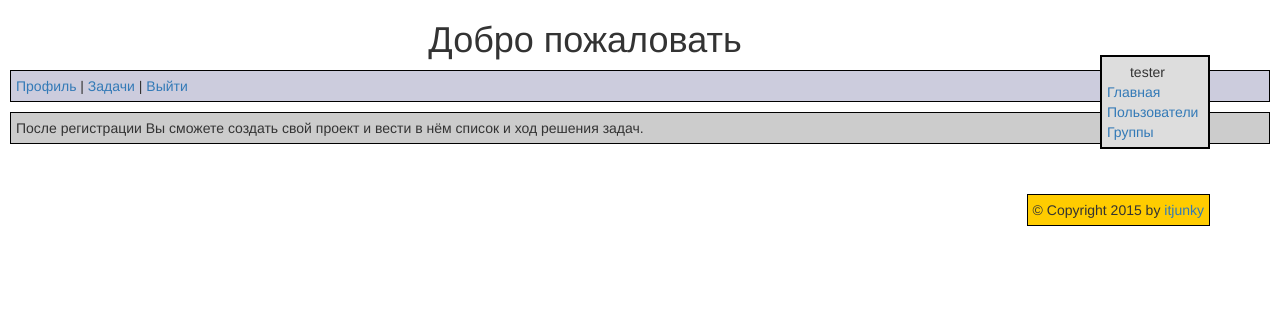
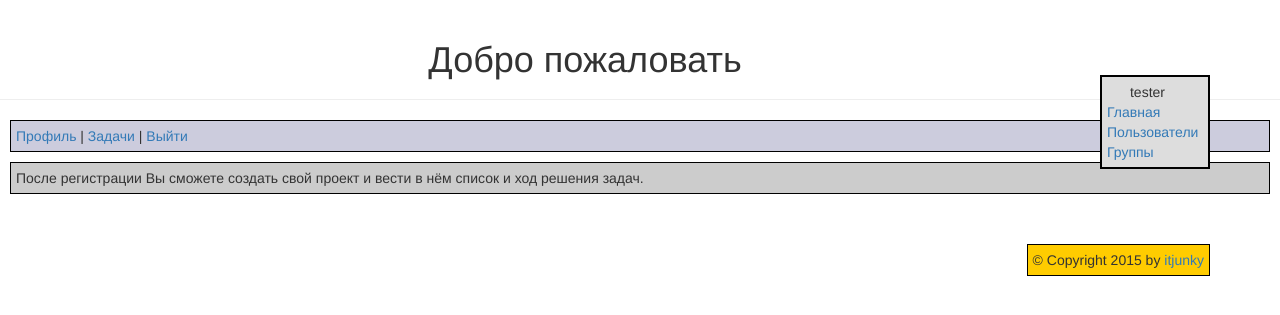
Before and after one commit to itJunky/web-tasker.py, a Flask app: page / in a window 1280 px wide. Shown: the top 315 px of the page. Run offline with Flask 2, Linux system fonts and the light colour scheme; some libraries are stand-ins or nearby versions.

Commit message:
Change tittle ro bootstrap style

```diff
--- a/web_tasker/templates/index.html
+++ b/web_tasker/templates/index.html
@@ -2,7 +2,9 @@
 {% extends "head.html" %}
 {% block content %}
   {% include "menu.html" %}
-  <h1 id="local-title">Добро пожаловать</h1>
+  <div class="page-header">
+  	<h1>Добро пожаловать</h1>
+  </div>
   {% include "localmenu.html" %}
   <div class="index">
     После регистрации Вы сможете создать свой проект и вести в нём список и ход решения задач.
--- a/web_tasker/templates/login.html
+++ b/web_tasker/templates/login.html
@@ -2,7 +2,9 @@
 {% extends "head.html" %}
 {% block content %}
   {% include "menu.html" %}
-  <h1>Войдите или присоединитесь</h1>
+  <div class="page-header">
+    <h1>Войдите или присоединитесь</h1>
+  </div>
   {% include "localmenu.html" %}
   <div class="login_form">
 	<form action="" method="post">
--- a/web_tasker/templates/profile.html
+++ b/web_tasker/templates/profile.html
@@ -2,7 +2,9 @@
 {% extends "head.html" %}
 {% block content %}
   {% include "menu.html" %}
-  <h1>Личная карточка {{ user }}</h1>
+  <div class="page-header">
+  	<h1>Личная карточка {{ user }}</h1>
+  </div>
   {% include "localmenu.html" %}
   <div class="index">
     Пользователь
--- a/web_tasker/templates/task.html
+++ b/web_tasker/templates/task.html
@@ -2,7 +2,9 @@
 {% extends "head.html" %}
 {% block content %}
   {% include "menu.html" %}
-  <h1>Задачи для {{ user }}</h1>
+  <div class="page-header">
+    <h1>Задачи для {{ user }}</h1>
+  </div>
   {% include "localmenu.html" %}
   {% include "taskmenu.html" %}
   <div class="container">
--- a/web_tasker/templates/task_modify.html
+++ b/web_tasker/templates/task_modify.html
@@ -14,7 +14,7 @@
 	      <tr><td>Название</td><td><input type='text' name="taskname" value="{{ task_expl[0] }}"></td></tr>
 	      <tr><td>Статус</td><td><input type='text' name="taskstatus" value="{{ task_expl[3] }}"></td></tr>
 	      <tr><td>Текст</td><td><textarea type='text' name="taskbody">{{ task_expl[1] }}</textarea></td></tr>
-	      <tr><td colspan=2><p><input type=submit value='Изменить'></p></td></tr>
+	      <tr><td colspan=2><input class="btn btn-primary btn-block" type=submit value='Изменить'></td></tr>
 	    </table>
 	    </form>
     {% else %}
--- a/web_tasker/templates/user_list.html
+++ b/web_tasker/templates/user_list.html
@@ -2,7 +2,9 @@
 {% extends "head.html" %}
 {% block content %}
   {% include "menu.html" %}
-  <h1 id="local-title">Список пользователей</h1>
+  <div class="page-header">
+    <h1 id="local-title">Список пользователей</h1>
+  </div>
   {% include "localmenu.html" %}
   <div class="user_list">
     <table class="table-bordered">
```
Also changed, not shown: web_tasker/templates/register.html (+5 -3 lines).
